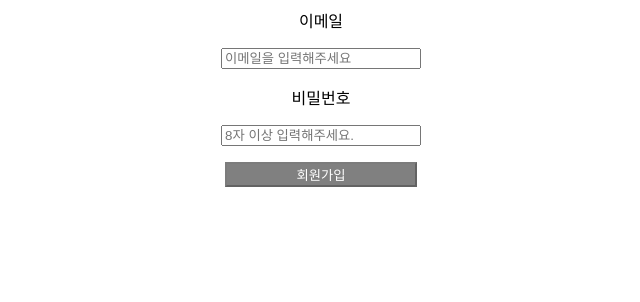
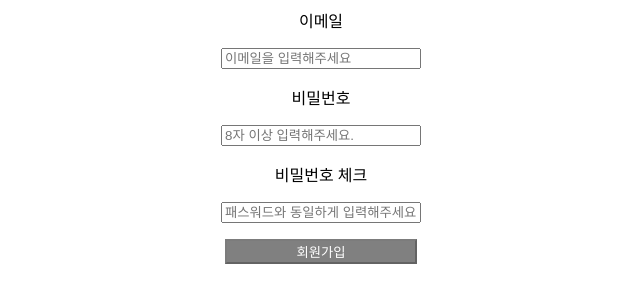
Before and after one commit to NamjunKim12/wanted-pre-onboarding-frontend, a React (Create React App) app: page /signUp in a window 1280 px wide. Shown: the top 302 px of the page, without its empty margins (319-959 px from the left). Built offline with nearby package versions, Linux system fonts and the light colour scheme.

Commit message:
feat: 회원가입시 패스워드 체크하는 기능 추가

```diff
--- a/src/screen/@page/SignIn.jsx
+++ b/src/screen/@page/SignIn.jsx
@@ -47,6 +47,7 @@ export default function SignIn() {
     <button
       data-testid="signup-button"
       onClick={handleSignUp}
+      //TODO: 중복 조건 리팩토링
       disabled={validate.email(email) && validate.password(password) ? false : true}
       style= {validate.email(email) && validate.password(password) ?
         {
--- a/src/screen/@page/SignUp.jsx
+++ b/src/screen/@page/SignUp.jsx
@@ -4,12 +4,16 @@ import { validate } from '../../service/util/validate'
 export default function SignUp() {
     const [email, setEmail] = useState('')
     const [password, setPassword] = useState('')
+    const [passwordCheck, setPasswordCheck] = useState('')
 
     const handleEmailChange = (e) => {
         setEmail(e.target.value)
     }
     const handlePasswordChange = (e) => {
         setPassword(e.target.value)
+    }
+    const handlePasswordCheckChange = (e) => {
+        setPasswordCheck(e.target.value)
     }
     const handleSignUp = (e) => {
         e.preventDefault()
@@ -40,14 +44,26 @@ export default function SignUp() {
       onChange={handlePasswordChange}
       style= {{
         marginTop: '1rem',
+        marginBottom: '1rem',
+        width: '12rem',
+    }}
+    />
+    비밀번호 체크
+    <input
+      data-testid="password-input-check"
+      placeholder='패스워드와 동일하게 입력해주세요.'
+      onChange={handlePasswordCheckChange}
+      style= {{
+        marginTop: '1rem',
         width: '12rem',
     }}
     />
     <button
       data-testid="signup-button"
       onClick={handleSignUp}
-      disabled={validate.email(email) && validate.password(password) ? false : true}
-      style= {validate.email(email) && validate.password(password) ?
+      //TODO: 중복 조건 리팩토링
+      disabled={validate.email(email) && validate.password(password) && password === passwordCheck? false : true}
+      style= {validate.email(email) && validate.password(password) &&  password === passwordCheck?
         {
           backgroundColor: 'black',
           marginTop: '1rem',
```
